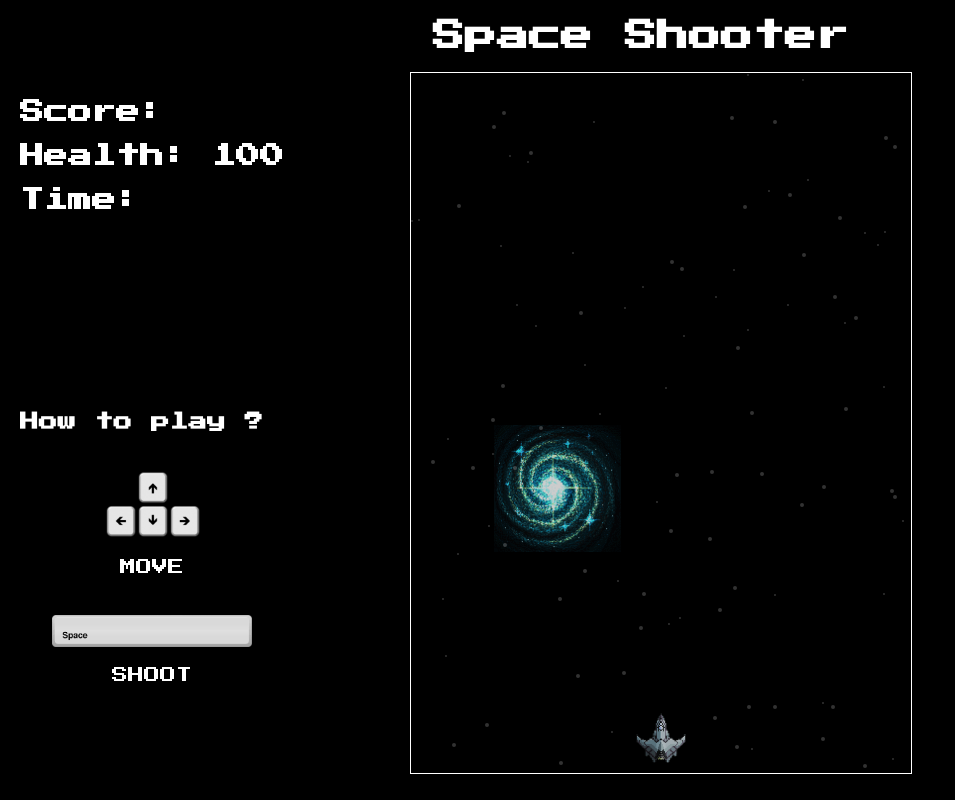
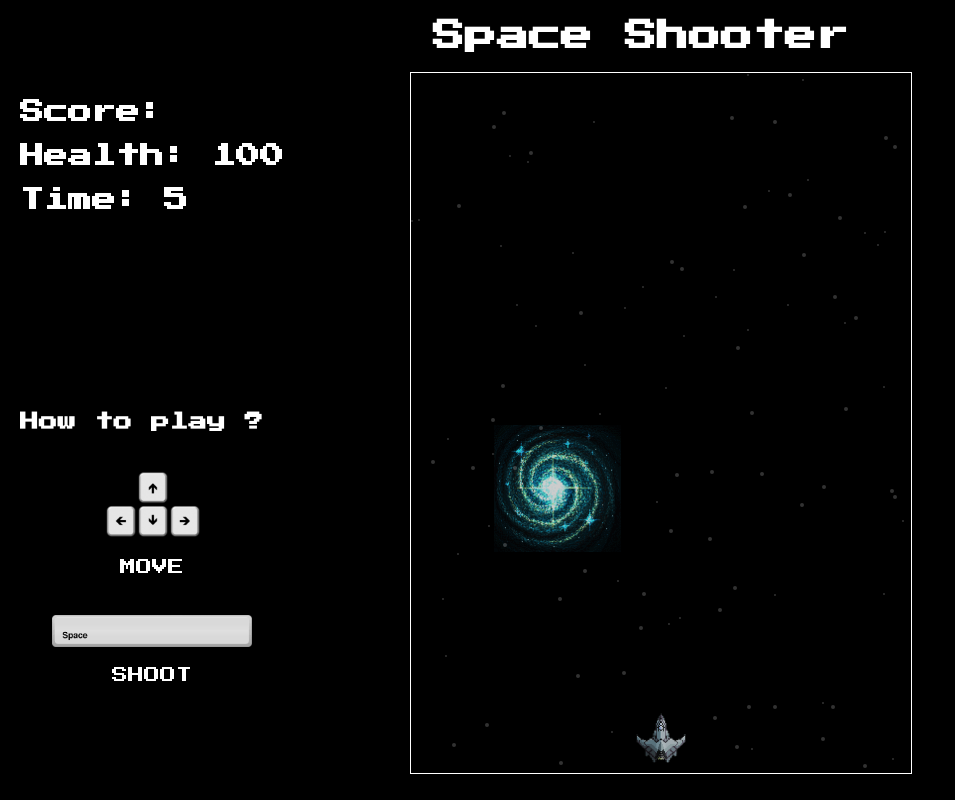
Before and after one commit to nizukameha/space-shooter, a website with bundled scripts: page public/index.html in a window 1280 px wide. Shown: the whole page, without its empty margins (0-955 px from the left). Built offline with nearby package versions, Linux system fonts and the light colour scheme.

Commit message:
dom for timer

```diff
--- a/public/index.html
+++ b/public/index.html
@@ -18,7 +18,7 @@
         <div class="container-infos">
             <h2>Score: </h2>
             <h2>Health: <span id="health"></span></h2>
-            <h2>Time: </h2>
+            <h2>Time: <span id="time"></span></h2>
             <h3>How to play ?</h3>
             <div class="container-controls">
                 <div class="controls">
```
